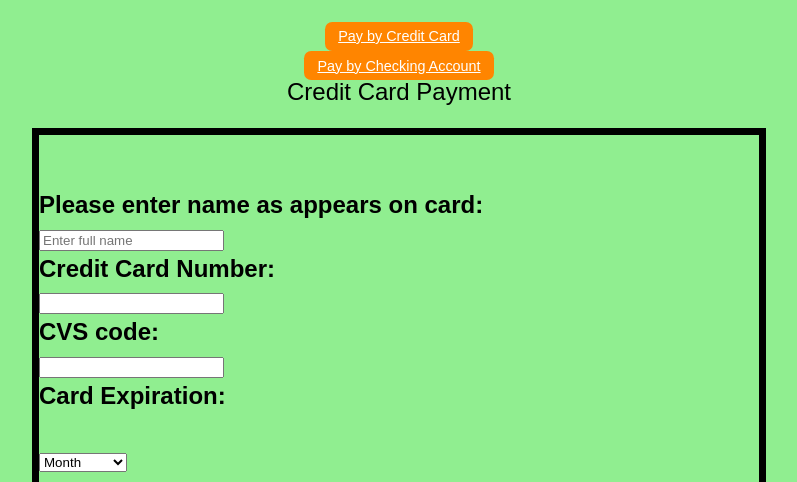
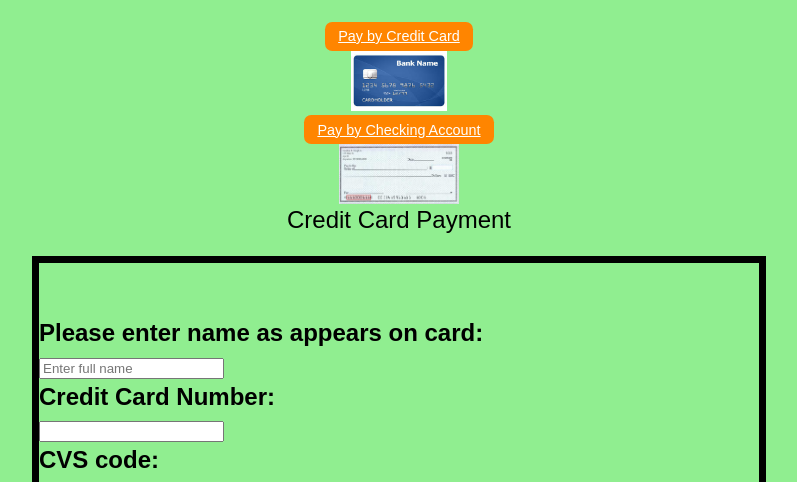
Before and after one commit to DDC-itmd362/Project2, a plain HTML site: page index.html in a window 1280 px wide. Shown: the part 243-725 px from the top of the page, without its empty margins (241-1038 px from the left). Drawn offline with Linux system fonts and the light colour scheme; a script that the page names is missing.

Commit message:
added pictures

```diff
--- a/index.html
+++ b/index.html
@@ -10,7 +10,9 @@
 <body>
   <h1> Tuition Payment Page </h1>
   <a class="button" href="#credit">Pay by Credit Card</a>
+  <img src="creditcard.jpg" alt="creditcard" style="width:4em;height:2.5em;">
   <a class="button" href="#check">Pay by Checking Account</a>
+  <img src="check.jpg" alt="check" style="width:5em;height:2.5em;">
   <h2 id="credit">Credit Card Payment</h2>
   <form id="form" name="form" action="#null" method="post" class="credit" onSubmit="return check()">
     <label for ="name">Please enter name as appears on card:</label>
```
